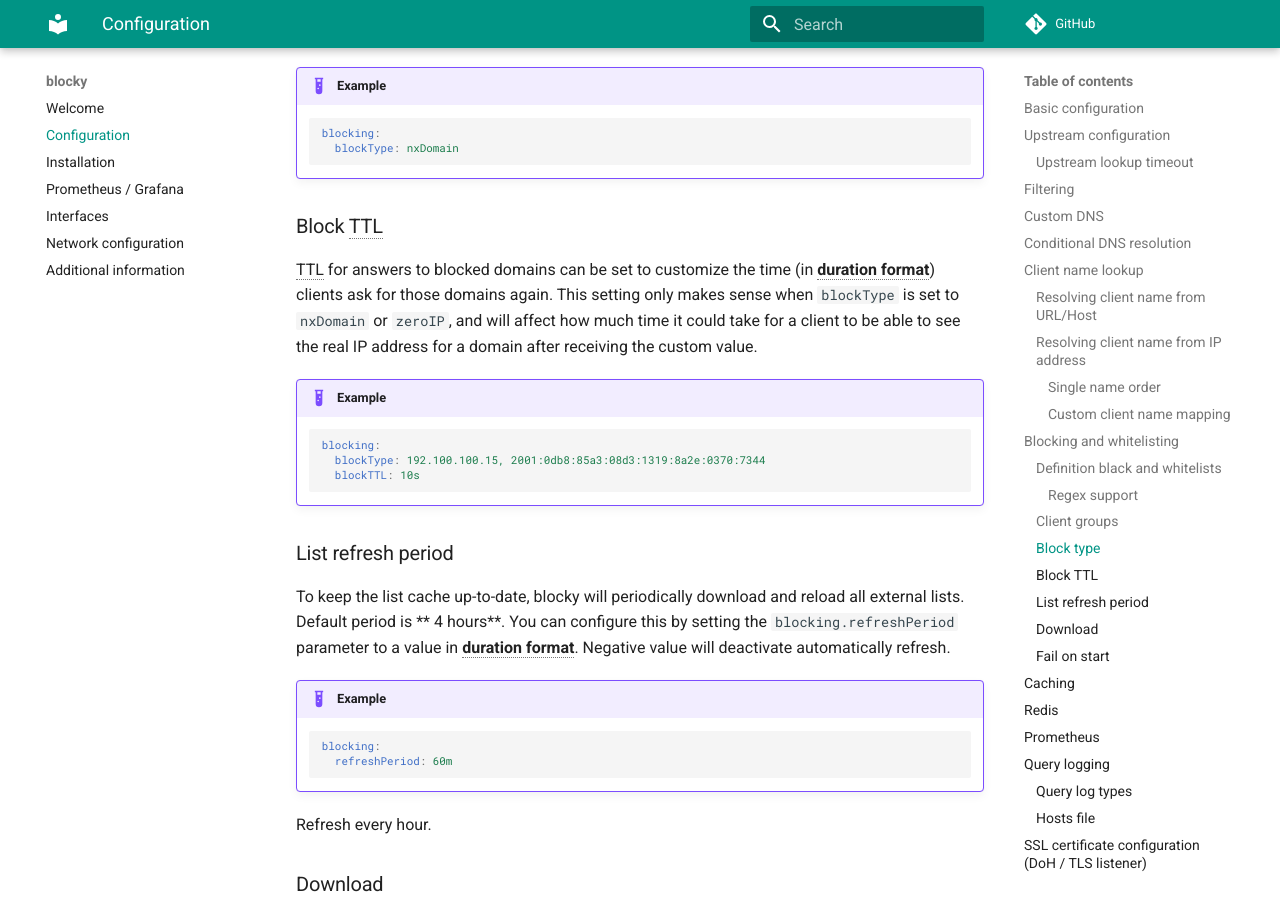
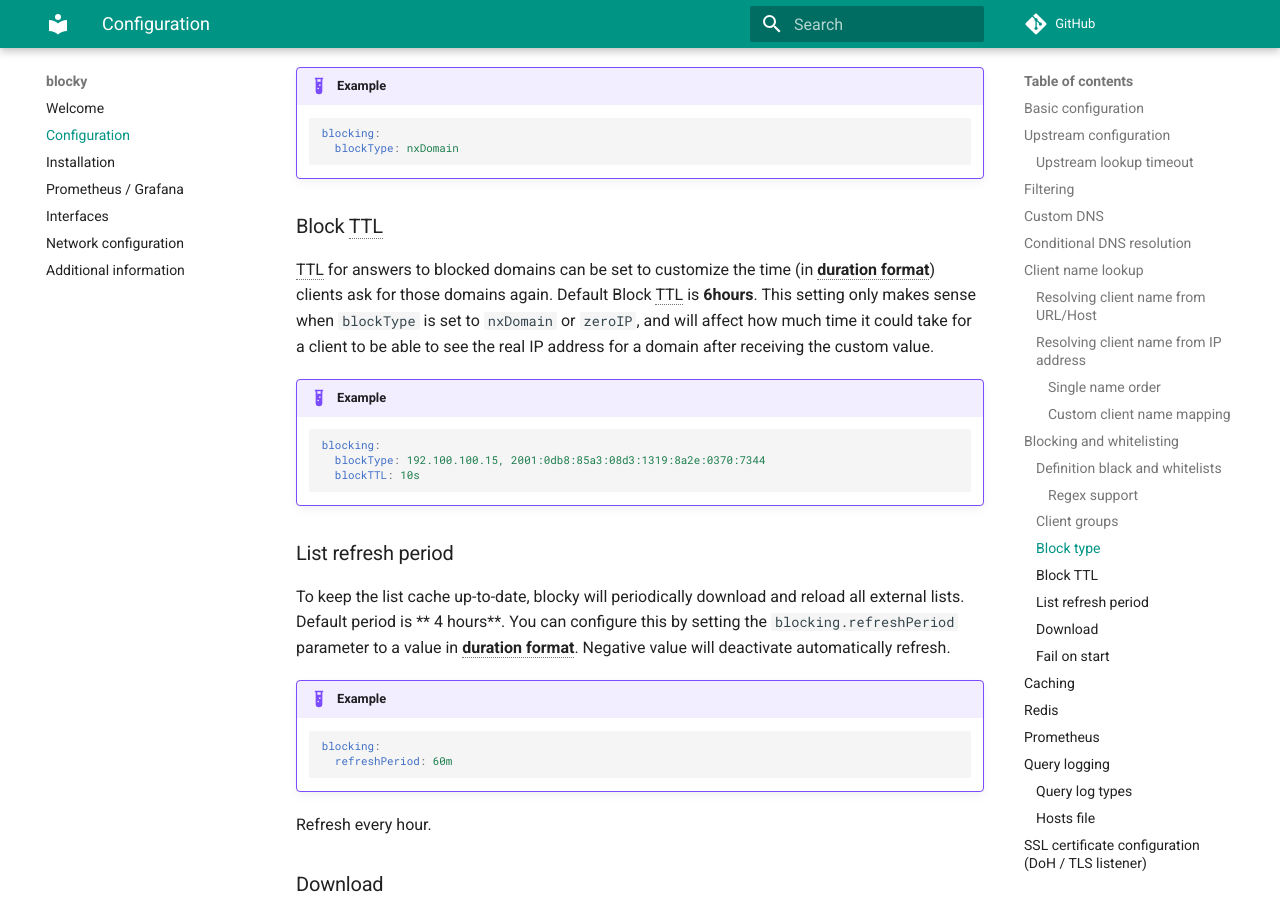
Before and after one commit to 0xERR0R/blocky, an MkDocs documentation site: the page built from docs/configuration.md, in a window 1280 px wide and 900 px high, scrolled down 9555 px. Built offline with MkDocs 1.6.1 and Material for MkDocs 9.7.7, drawn with Linux system fonts in a browser that asks for light colours; comment, search, counter and statistics services are not loaded.

Commit message:
Add default Block TTL information in the docs (#484)

```diff
--- a/docs/configuration.md
+++ b/docs/configuration.md
@@ -363,8 +363,9 @@
 ### Block TTL
 
 TTL for answers to blocked domains can be set to customize the time (in **duration format**) clients ask for those
-domains again. This setting only makes sense when `blockType` is set to `nxDomain` or `zeroIP`, and will affect how much
-time it could take for a client to be able to see the real IP address for a domain after receiving the custom value.
+domains again. Default Block TTL is **6hours**. This setting only makes sense when `blockType` is set to `nxDomain` or
+`zeroIP`, and will affect how much time it could take for a client to be able to see the real IP address for a domain
+after receiving the custom value.
 
 !!! example
 
```
